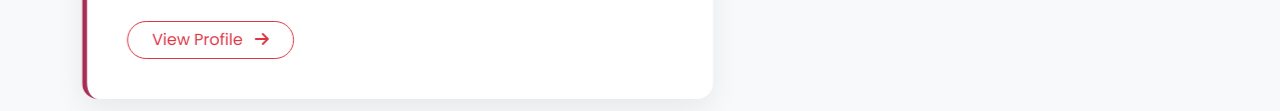
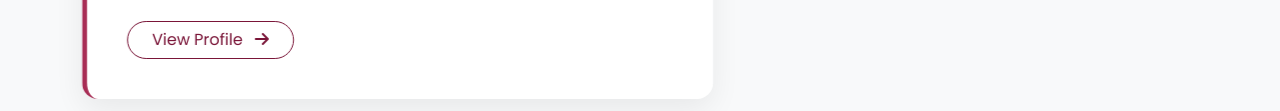
Before and after one commit to AryanAKE/patkaitheheritagepublicschool, a plain HTML site: page about.html in a window 1280 px wide. Shown: the part 2772-2883 px from the top of the page. Drawn offline with nearby package versions, Linux system fonts and the light colour scheme.

Commit message:
View Profile upadtion

```diff
--- a/about.html
+++ b/about.html
@@ -210,7 +210,20 @@
         font-weight: 700;
         letter-spacing: 0.1em;
       }
+/* Custom Theme Button */
+    .btn-theme {
+      color: var(--maroon-dark);
+      border: 1px solid var(--maroon-dark);
+      background-color: transparent;
+      transition: all 0.3s ease;
+    }
 
+    .btn-theme:hover {
+      background-color: var(--maroon-dark);
+      color: #ffffff;
+      border-color: var(--maroon-dark);
+      box-shadow: 0 5px 15px rgba(122, 21, 56, 0.3); /* Optional: adds a glow effect */
+    }
       /* Section Styles */
       section {
         padding: 5rem 0;
@@ -735,9 +748,9 @@
                   feels empowered to learn, explore, and excel.
                 </p>
                 <div class="mt-4">
-    <a href="principal.html" class="btn btn-outline-danger rounded-pill px-4">
-        View Profile <i class="fas fa-arrow-right ms-2"></i>
-    </a>
+    <a href="principal.html" class="btn btn-theme rounded-pill px-4">
+  View Profile <i class="fas fa-arrow-right ms-2"></i>
+</a>
 </div>
               </div>
             </div>
```
Also changed, not shown: index.html (+18 -3 lines), principal.html (+2 -2 lines).
